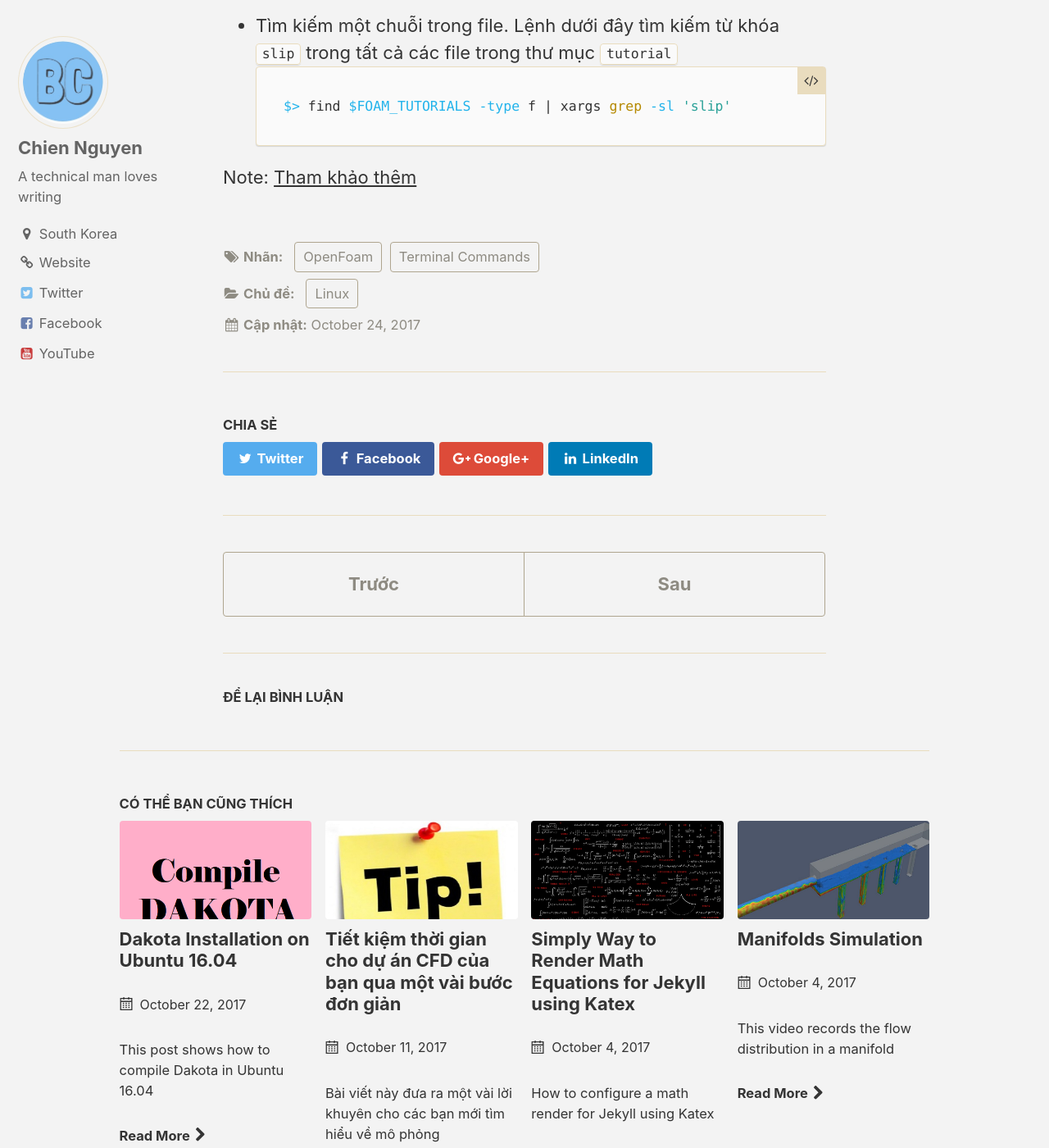
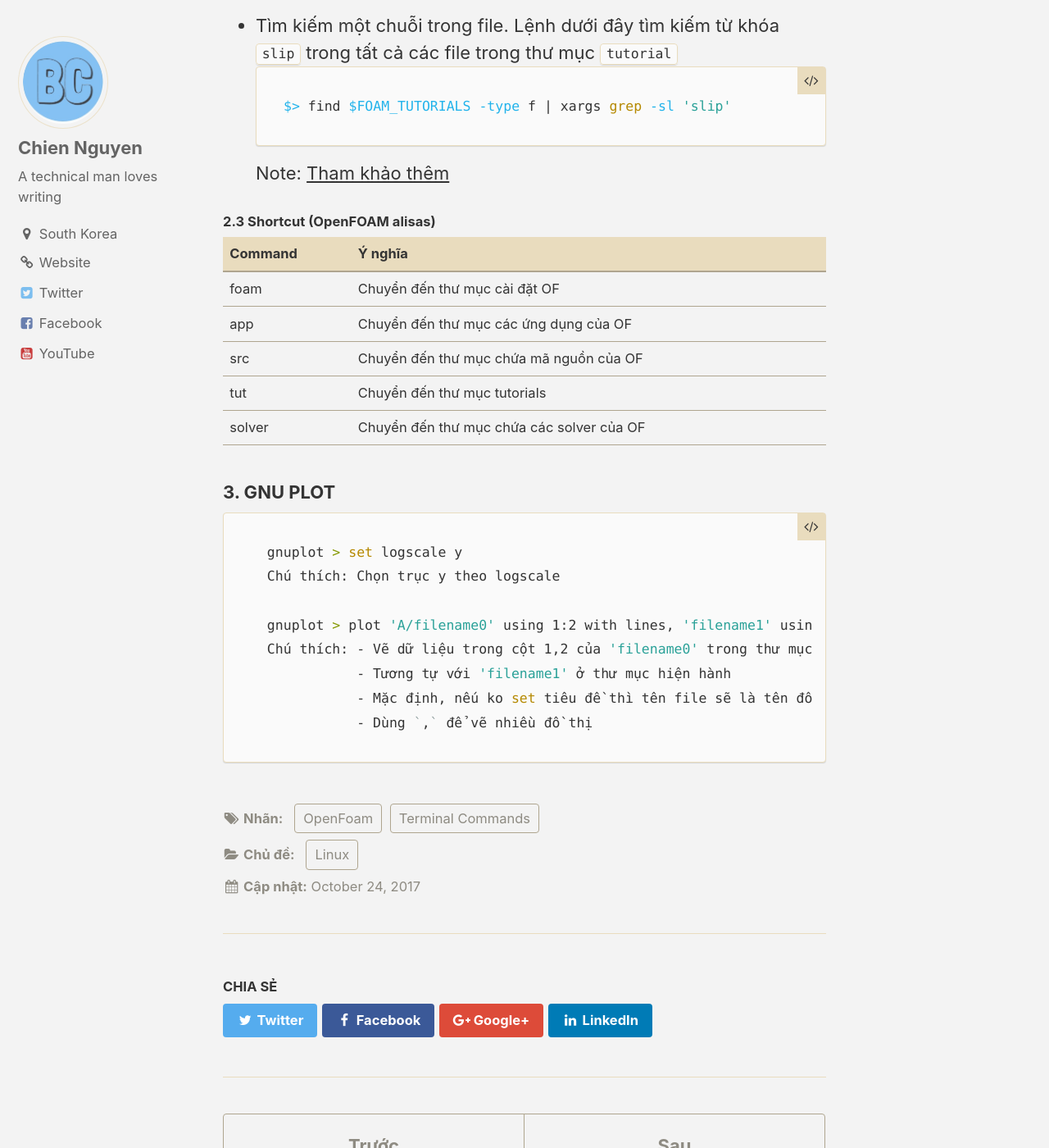
Before and after one commit to chienfm/chienfm.github.io, a Jekyll site: the page built from _posts/2017-10-10-Các-lệnh-Linux-thông-dụng.md, in a window 1280 px wide and 1400 px high, scrolled down 2113 px. Shown: the whole window at 82% size. Built offline with Jekyll 4.4.1, drawn with Linux system fonts in a browser that asks for light colours; nearby versions of some CDN libraries; comment, search, counter and statistics services are not loaded.

Commit message:
Update Contents

````diff
--- a/_posts/2017-10-10-Các-lệnh-Linux-thông-dụng.md
+++ b/_posts/2017-10-10-Các-lệnh-Linux-thông-dụng.md
@@ -56,11 +56,33 @@ Bài viết này tập hợp các lệnh thông dụng và hữu ích khi làm v
 | find $FOAM_SRC -name fvMesh.H -type l | Liệt kê đường dẫn của file có tên *fvMesh* trong thư mục nguồn     |
 | find $FOAM_SRC -name "\*.[CH]" -type f| Liệt kê tất cả file .H hoặc .C trong thư mục nguồn                 |
 
+
 #### 2.2 Các lệnh nâng cao
   - Tìm kiếm một chuỗi trong file. Lệnh dưới đây tìm kiếm từ khóa `slip` trong tất cả các file trong thư mục `tutorial`
     ```bash
     $> find $FOAM_TUTORIALS -type f | xargs grep -sl 'slip'
     ```
+Note: [Tham khảo thêm](https://cfd.direct/openfoam/linux-guide/)
 
+#### 2.3 Shortcut (OpenFOAM alisas)
 
-Note: [Tham khảo thêm](https://cfd.direct/openfoam/linux-guide/)
+| Command                               | Ý nghĩa                                                            |
+| ------------------------------        | ------------------------------------------------------------------ |
+| foam                                  | Chuyển đến thư mục cài đặt OF                                      |
+| app                                   | Chuyển đến thư mục các ứng dụng của OF                             |
+| src                                   | Chuyển đến thư mục chứa mã nguồn của OF                            |
+| tut                                   | Chuyển đến thư mục tutorials                                       |
+| solver                                | Chuyển đến thư mục chứa các solver của OF                          |
+
+### 3. GNU PLOT
+
+  ```bash
+  gnuplot > set logscale y
+  Chú thích: Chọn trục y theo logscale
+
+  gnuplot > plot 'A/filename0' using 1:2 with lines, 'filename1' using 1:2 with lines
+  Chú thích: - Vẽ dữ liệu trong cột 1,2 của 'filename0' trong thư mục A của thư mục hiện hành
+             - Tương tự với 'filename1' ở thư mục hiện hành
+             - Mặc định, nếu ko set tiêu đề thì tên file sẽ là tên đồ thị
+             - Dùng `,` để vẽ nhiều đồ thị
+  ```
````
